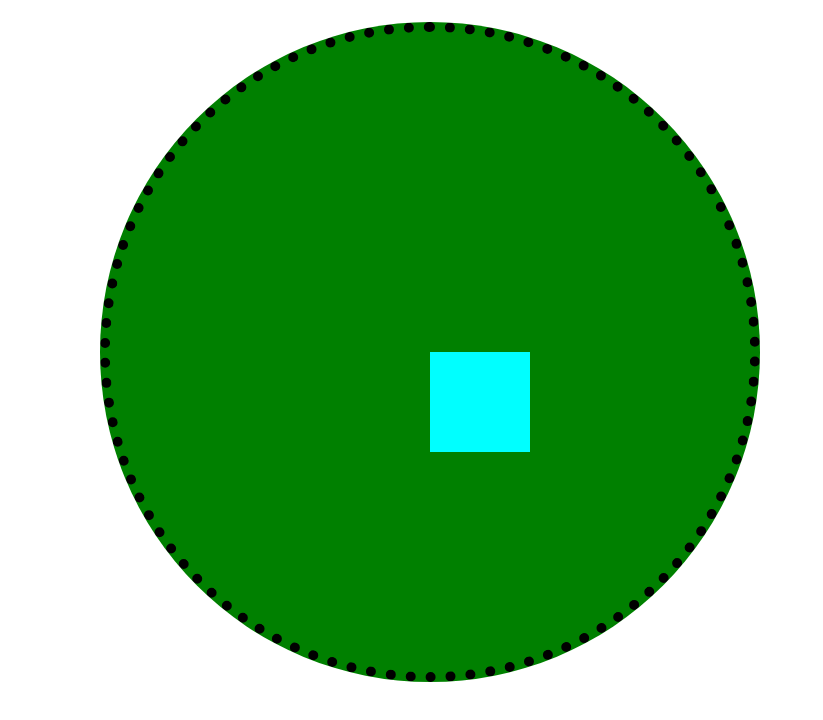
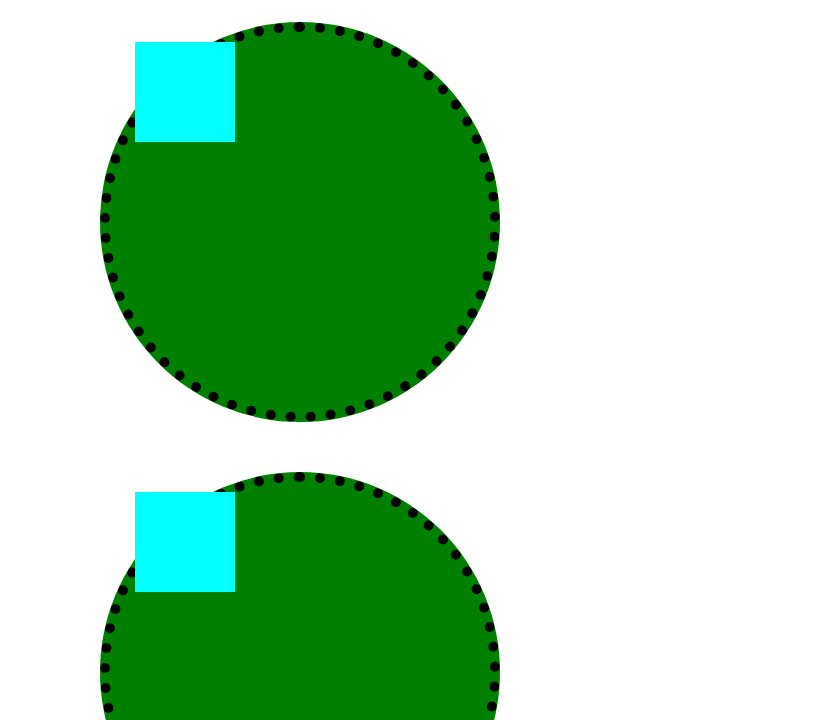
Before and after one commit to mwonde/mwonde.github.io, a plain HTML site: page index.html in a window 1280 px wide. Shown: the part 40-760 px from the top of the page, without its empty margins (0-823 px from the left). Drawn offline with Linux system fonts and the light colour scheme.

Commit message:
box model2

```diff
--- a/css/style.css
+++ b/css/style.css
@@ -46,9 +46,8 @@
 	box-sizing: border-box;
 	border: 10px black dotted;
 	border-radius: 50%;
-/*	padding-top: 10px;
-	padding-left: 25px;*/
-	padding: 25% 25% 25% 25%;
+	padding-top: 10px;
+	padding-left: 25px;
 
 }
 
```
